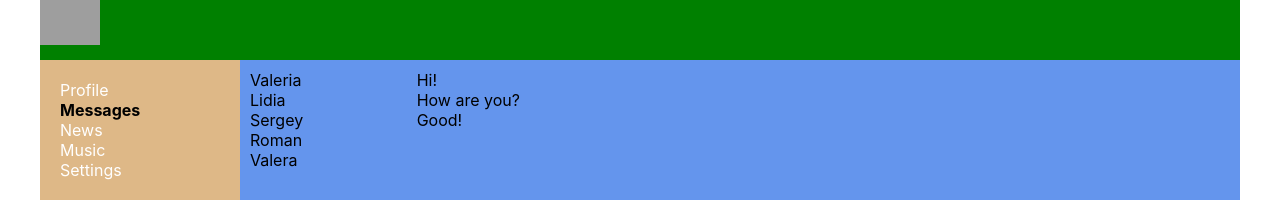
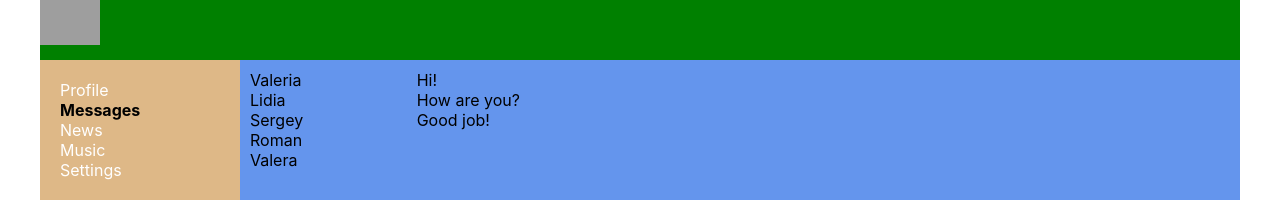
Before and after one commit to WhereToPress/react, a React (Create React App) app: page /dialogs in a window 1280 px wide. Shown: the top 200 px of the page. Built offline with nearby package versions, Linux system fonts and the light colour scheme; grey boxes are pictures that could not be loaded.

Commit message:
less 24. Create object's array: postData in file MyPosts.jsx and dialogsData, messagesData in file Dialogs.jsx

```diff
--- a/src/components/Dialogs/Dialogs.jsx
+++ b/src/components/Dialogs/Dialogs.jsx
@@ -18,20 +18,32 @@
 }
 
 const Dialogs = () => {
+    let dialogsData = [
+        {name: "Valeria", id: 1},
+        {name: "Lidia", id: 2},
+        {name: "Sergey", id: 3},
+        {name: "Roman", id: 4},
+        {name: "Valera", id: 5}
+    ]
+    let messagesData = [
+        {id: 1, message: "Hi!"},
+        {id: 2, message: "How are you?"},
+        {id: 3, message: "Good job!"}
+    ]
     return (
         <div className={style.dialogs}>
             {/* Dialogs */}
             <div className={style.dialogs__items}>
-                <DialigItem name = "Valeria" id = "1" />
-                <DialigItem name = "Lidia" id = "2" />
-                <DialigItem name = "Sergey" id = "3" />
-                <DialigItem name = "Roman" id = "4" />
-                <DialigItem name = "Valera" id = "5" />
+                <DialigItem name={dialogsData[0].name} id={dialogsData[0].id}/>
+                <DialigItem name={dialogsData[1].name} id={dialogsData[1].id}/>
+                <DialigItem name={dialogsData[2].name} id={dialogsData[2].id}/>
+                <DialigItem name={dialogsData[3].name} id={dialogsData[3].id}/>
+                <DialigItem name={dialogsData[4].name} id={dialogsData[4].id}/>
             </div>
             <div className={style.messages}>
-                <Message message = "Hi!" />
-                <Message message = "How are you?" />
-                <Message message = "Good!" />
+                <Message message={messagesData[0].message}/>
+                <Message message={messagesData[1].message}/>
+                <Message message={messagesData[2].message}/>
             </div>
         </div>
 
--- a/src/components/Profile/MyPosts/MyPosts.jsx
+++ b/src/components/Profile/MyPosts/MyPosts.jsx
@@ -2,6 +2,10 @@
 import Post from "./Post/Post.jsx";
 
 const MyPosts = () => {
+  let postData = [
+    {id: 1, message: "Hello, World!", likesCount: 15},
+    {id: 2, message: "It's my first post", likesCount: 20}
+  ]
   return (
     <div className={style.postsBlock}>
       <h3>My posts</h3>
@@ -14,8 +18,8 @@
         </div>
       </div>
       <div className={style.posts}>
-        <Post message="Hello, World!" likesCount="15" />
-        <Post message="It's my first post" likesCount="20" />
+        <Post message={postData[0].message} likesCount={postData[0].likesCount} />
+        <Post message={postData[1].message} likesCount={postData[1].likesCount} />
       </div>
     </div>
   );
```
